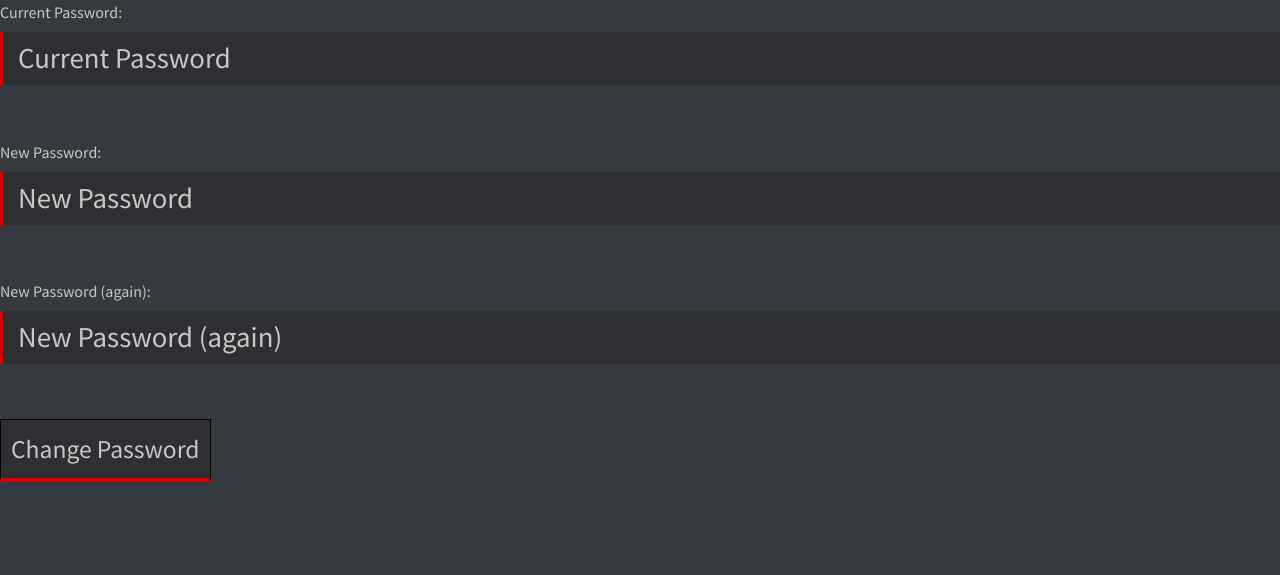
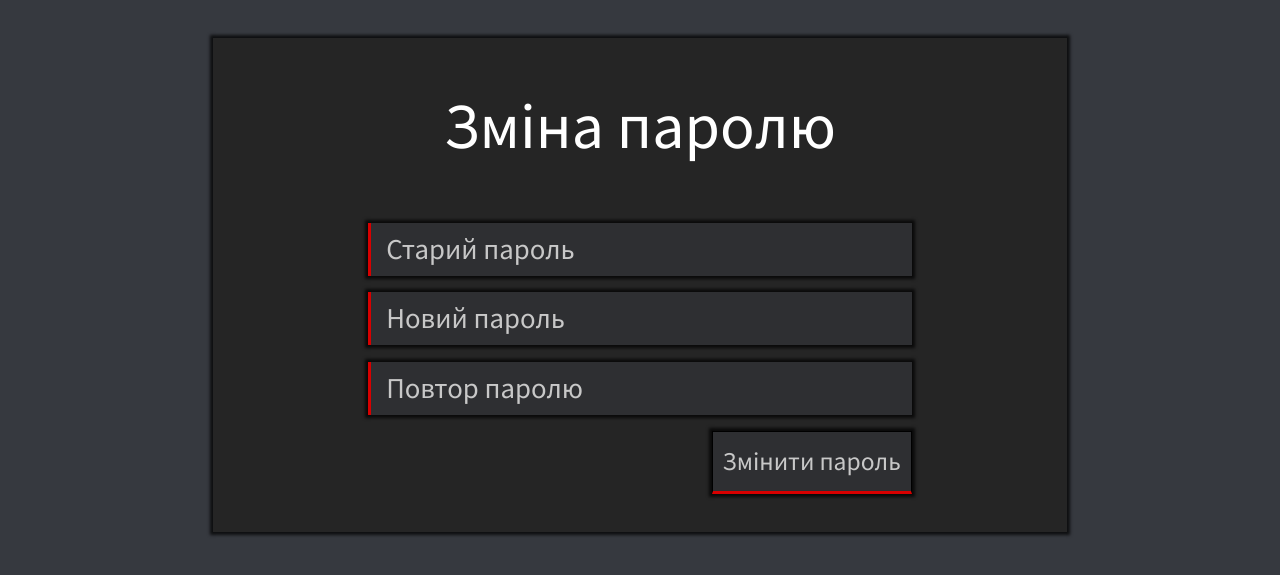
Before and after one commit to Dima2504/Django_news_engine, a Django app: page /accounts/password/change/ in a window 1280 px wide. Shown: the top 575 px of the page. Run offline with Django 3.2, Linux system fonts and the light colour scheme; the visitor is signed in with stand-in values (Sample User, id 1); some libraries are stand-ins or nearby versions.

Commit message:
Add password change template

```diff
--- a/auth_system/forms.py
+++ b/auth_system/forms.py
@@ -2,6 +2,7 @@ from allauth.account.forms import LoginForm
 from allauth.account.forms import SignupForm
 from allauth.account.forms import ResetPasswordForm
 from allauth.account.forms import ResetPasswordKeyForm
+from allauth.account.forms import ChangePasswordForm
 
 from django import forms
 
@@ -49,3 +50,24 @@ class MyResetPasswordKeyForm(ResetPasswordKeyForm):
             'placeholder': 'Повтор паролю',
             'class': 'shadow-default'
         })
+
+
+
+class MyChangePasswordForm(ChangePasswordForm):
+    def __init__(self, *args, **kwargs):
+        super(MyChangePasswordForm, self).__init__(*args, **kwargs)
+        self.fields['oldpassword'].widget = forms.PasswordInput(attrs={
+            'type': 'password',
+            'placeholder': 'Старий пароль',
+            'class': 'shadow-default'
+        })
+        self.fields['password1'].widget = forms.PasswordInput(attrs={
+            'type': 'password',
+            'placeholder': 'Новий пароль',
+            'class': 'shadow-default'
+        })
+        self.fields['password2'].widget = forms.PasswordInput(attrs={
+            'type': 'password',
+            'placeholder': 'Повтор паролю',
+            'class': 'shadow-default'
+        })
--- a/auth_system/templates/account/password_change.html
+++ b/auth_system/templates/account/password_change.html
@@ -2,15 +2,29 @@
 
 {% load i18n %}
 
-{% block head_title %}{% trans "Change Password" %}{% endblock %}
+{% block head_title %}Зміна паролю{% endblock %}
 
 
 {% block content %}
 
-
-    <form method="POST" action="{% url 'account_change_password' %}" class="password_change">
-        {% csrf_token %}
-        {{ form.as_p }}
-        <button type="submit" name="action">{% trans "Change Password" %}</button>
-    </form>
+<div class="top-space section-block col-xl-8 offset-xl-2 col-lg-10 offset-lg-1 col-md-12 offset-md-0 col-sm-12 offset-sm-0">
+    <div class="section-body">
+        <div class="big-text">Зміна паролю</div>
+                 <form method="POST" action="{% url 'account_change_password' %}" class="password_change">
+                        {% csrf_token %}
+                        <div class="single-content">
+                            {{ form.oldpassword }}
+                        </div>
+                        <div class="single-content">
+                            {{ form.password1 }}
+                        </div>
+                        <div class="single-content">
+                            {{ form.password2 }}
+                        </div>
+                        <div class="section-float-button">
+                            <button type="submit" name="action" class="shadow-default">Змінити пароль</button>
+                        </div>
+                 </form>
+        </div>
+    </div>
 {% endblock %}
--- a/news/templates/news/personal_account.html
+++ b/news/templates/news/personal_account.html
@@ -37,7 +37,7 @@
             </div>
             <ul>
                 <li class="single-block"><p class="additional-info">Останній раз було змінено {{ user.last_password_change|localtime|date:'d.m.Y, H:i' }}</p>
-                    <button href="#">Змінити пароль</button>
+                    <button><a href="{% url 'account_change_password' %}">Змінити пароль</a></button>
                 </li>
             </ul>
         </div>
--- a/news_engine/settings.py
+++ b/news_engine/settings.py
@@ -191,4 +191,5 @@ ACCOUNT_FORMS = {
     'signup': 'auth_system.forms.MySignupForm',
     'reset_password': 'auth_system.forms.MyResetPasswordForm',
     'reset_password_from_key': 'auth_system.forms.MyResetPasswordKeyForm',
+    'change_password': 'auth_system.forms.MyChangePasswordForm'
 }
```
